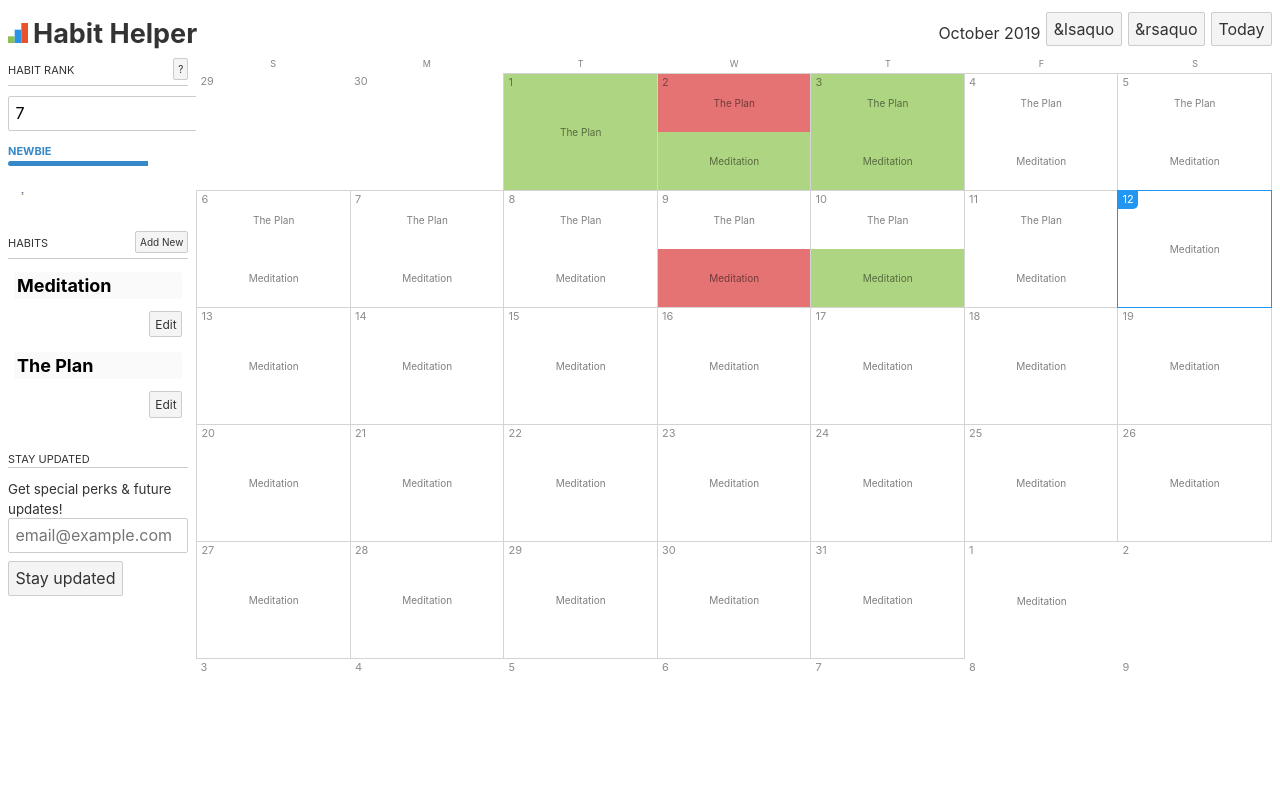
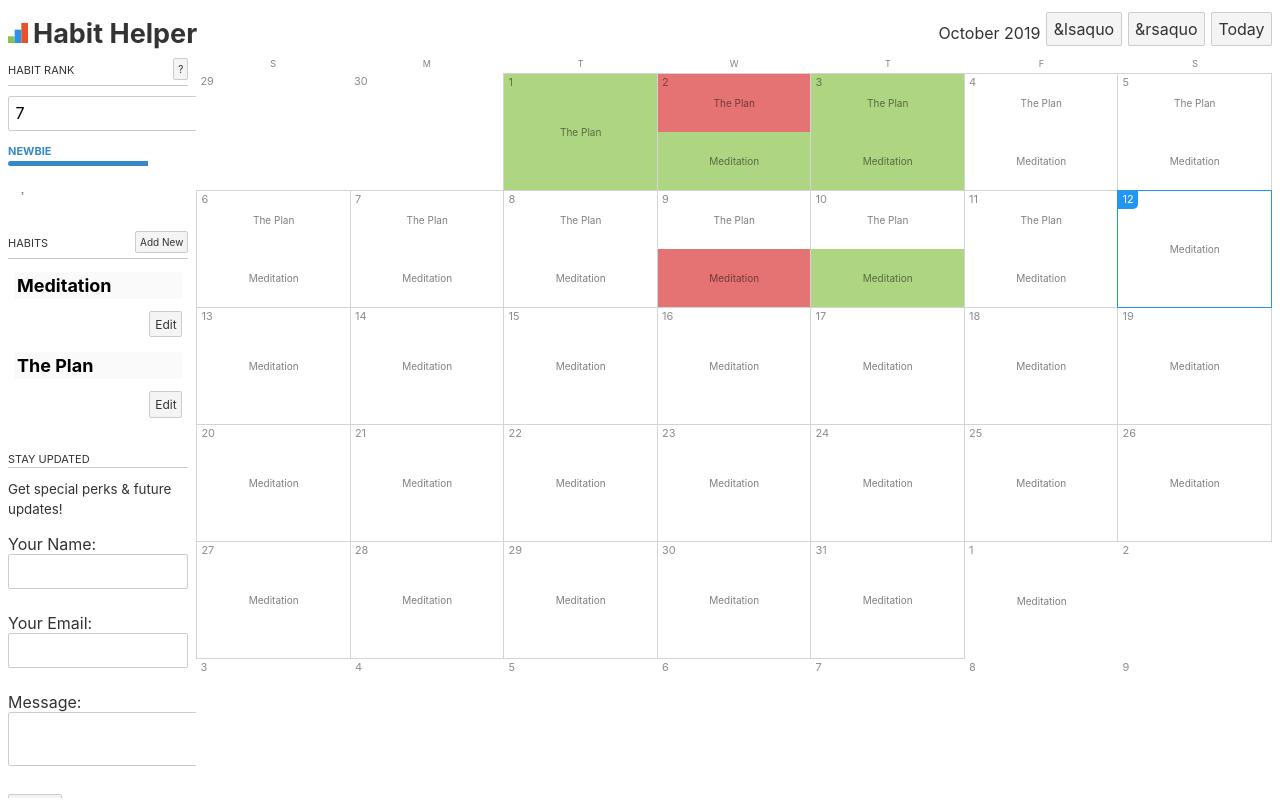
Before and after one commit to pooriajr/hh-svelte, a Svelte app: page / in a window 1280 px wide. Built offline with nearby package versions, Linux system fonts and the light colour scheme.

Commit message:
tweaking forms

```diff
--- a/package.json
+++ b/package.json
@@ -12,6 +12,7 @@
     "svelte": "^3.0.0"
   },
   "dependencies": {
+    "axios": "^0.19.0",
     "date-fns": "^2.4.1",
     "sirv-cli": "^0.4.4"
   },
--- a/public/index.html
+++ b/public/index.html
@@ -12,8 +12,10 @@
 
     <script defer src="/bundle.js"></script>
     <!-- prerended form for netlify -->
-    <form name="subscribe" hidden method="POST" data-netlify="true">
-      <input name="email" />
+    <form name="contact" netlify netlify-honeypot="bot-field" hidden>
+      <input type="text" name="name" />
+      <input type="email" name="email" />
+      <textarea name="message"></textarea>
     </form>
   </head>
 
--- a/src/App.svelte
+++ b/src/App.svelte
@@ -2,6 +2,7 @@
   import Rank from './Rank.svelte'
   import { fade, fly } from 'svelte/transition'
   import { flip } from 'svelte/animate'
+  import axios from 'axios'
 
   import {
     startOfMonth,
@@ -301,9 +302,28 @@
       <p>You're signed up 👍</p>
       {:else}
       <small>Get special perks & future updates!</small>
-      <form method="POST" on:submit={() => {subscribed = true}}>
+      <!-- <form name="subscribe" method="POST" on:submit={() => {subscribed = true}}>
+         <input type="hidden" name="form-name" value="subscribe" />
         <input required type="email" name="email" placeholder="email@example.com" />
         <button type="submit">Stay updated</button>
+      </form> -->
+      <form name="contact" id="email-form" method="post" on:submit|preventDefault={(e) => {
+        var form = document.getElementById(email-form)
+        axios.post(form.getAttribute('action'),{name: 'foo', email:'pjrgmail.com', message:'bleh'}).then(()=>{window.alert('thanks')})
+      }}>
+        <input type="hidden" name="form-name" value="contact" />
+        <p>
+          <label>Your Name: <input type="text" name="name"/></label>
+        </p>
+        <p>
+          <label>Your Email: <input type="email" name="email"/></label>
+        </p>
+        <p>
+          <label>Message: <textarea name="message"></textarea></label>
+        </p>
+        <p>
+          <button type="submit">Send</button>
+        </p>
       </form>
       {/if}
     </div>
```
Also changed, not shown: 1 other file (tests, documents, lock files or other folders).
